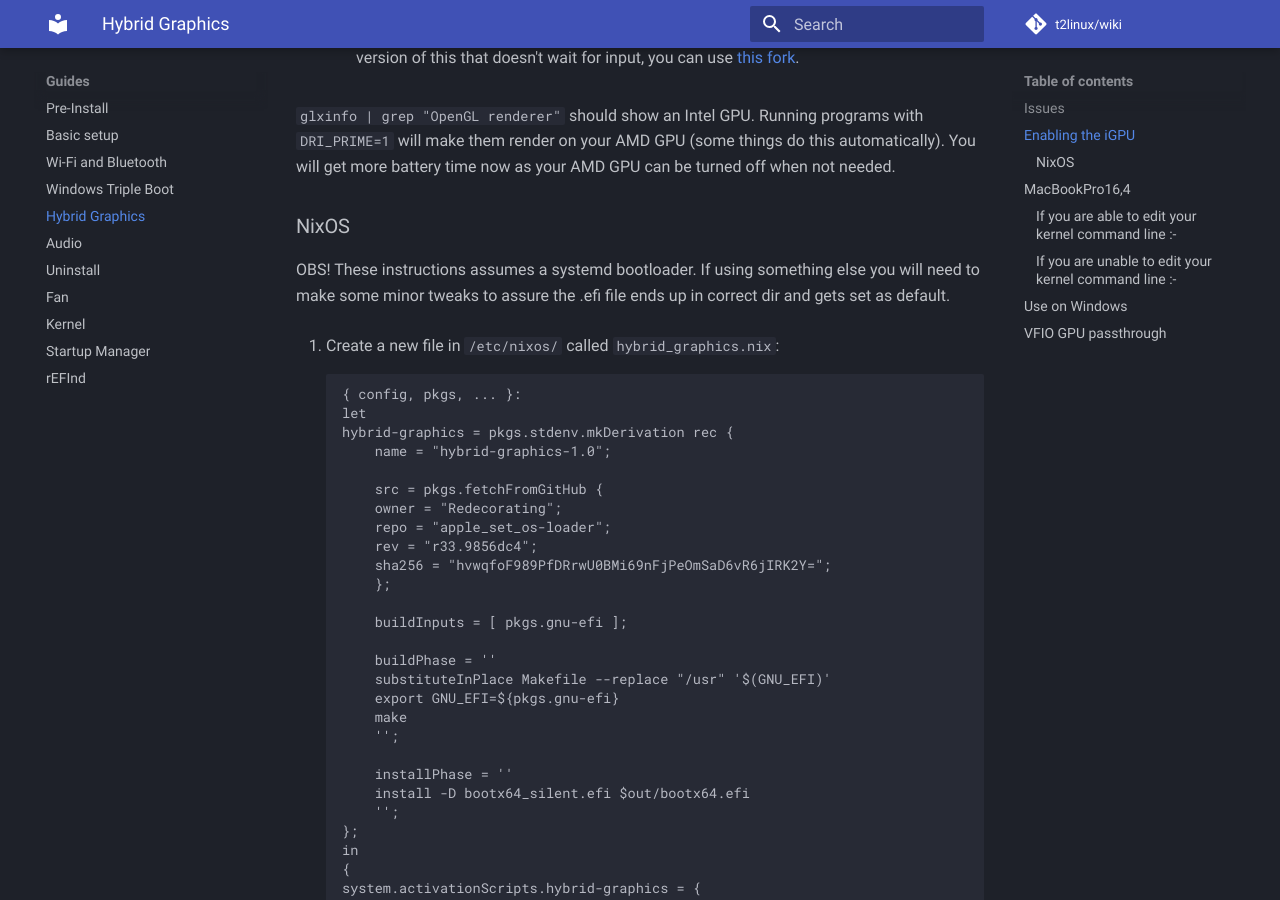
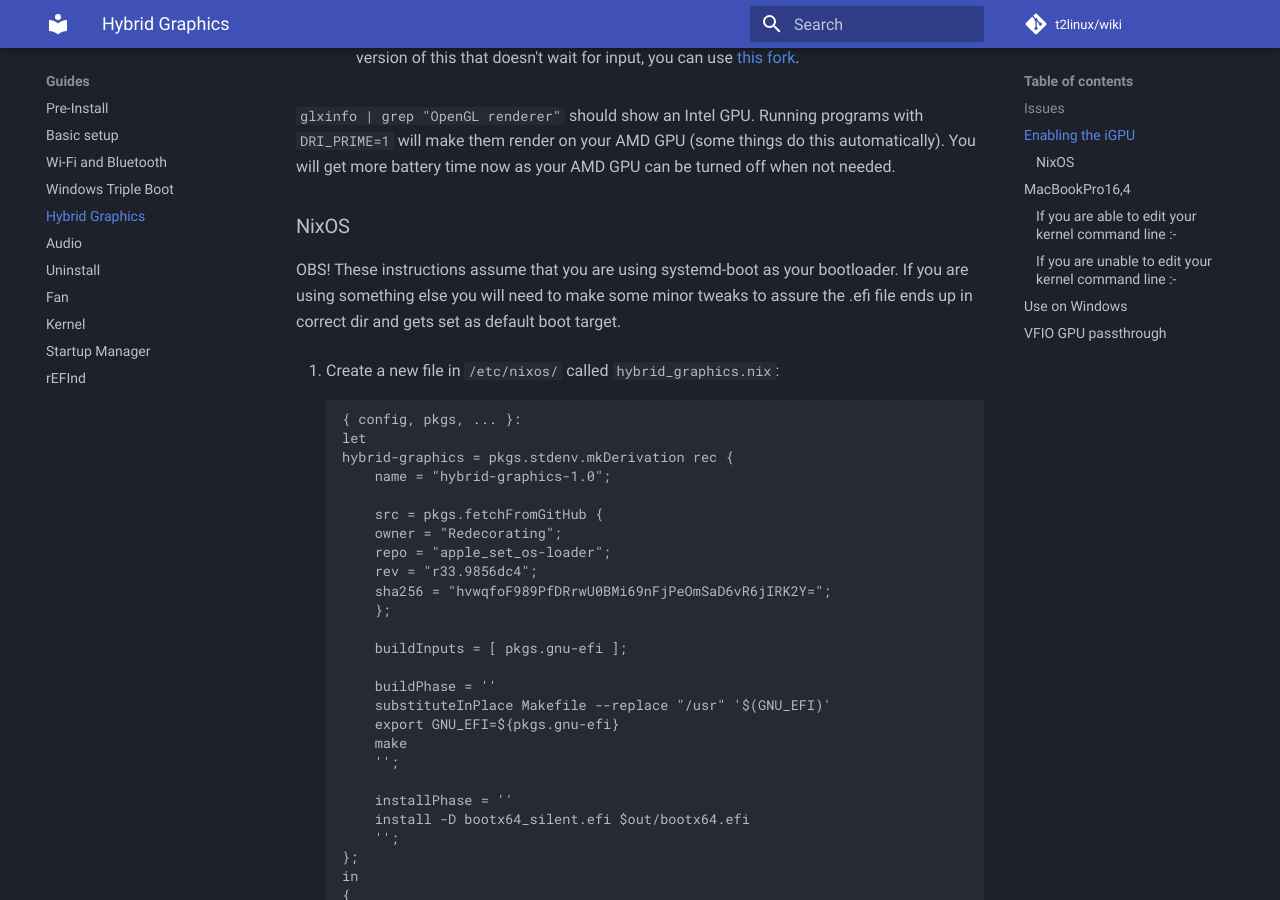
Before and after one commit to t2linux/wiki, an MkDocs documentation site: the page built from docs/guides/hybrid-graphics.md, in a window 1280 px wide and 900 px high, scrolled down 2170 px. Built offline with MkDocs 1.6.1 and Material for MkDocs 9.7.7, drawn with Linux system fonts in a browser that asks for light colours; comment, search, counter and statistics services are not loaded.

Commit message:
Update docs/guides/hybrid-graphics.md
Co-authored-by: Sharpened Blade <sharpenedblade@proton.me>

```diff
--- a/docs/guides/hybrid-graphics.md
+++ b/docs/guides/hybrid-graphics.md
@@ -81,7 +81,7 @@ These are general instructions that applies to most distros. For NixOS, please s
 
 ### NixOS
 
-OBS! These instructions assumes a systemd bootloader. If using something else you will need to make some minor tweaks to assure the .efi file ends up in correct dir and gets set as default.
+OBS! These instructions assume that you are using systemd-boot as your bootloader. If you are using something else you will need to make some minor tweaks to assure the .efi file ends up in correct dir and gets set as default boot target.
 
 1.  Create a new file in `/etc/nixos/` called `hybrid_graphics.nix`:
 
```
